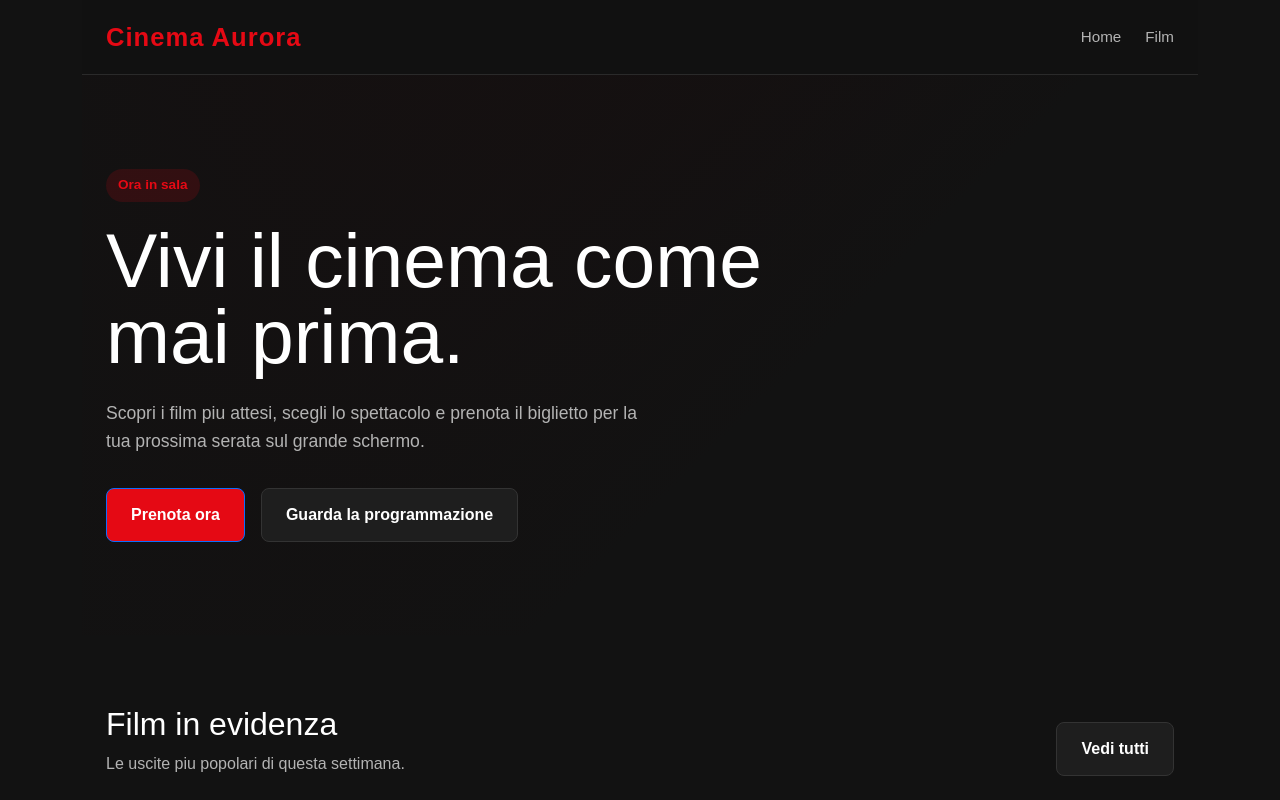
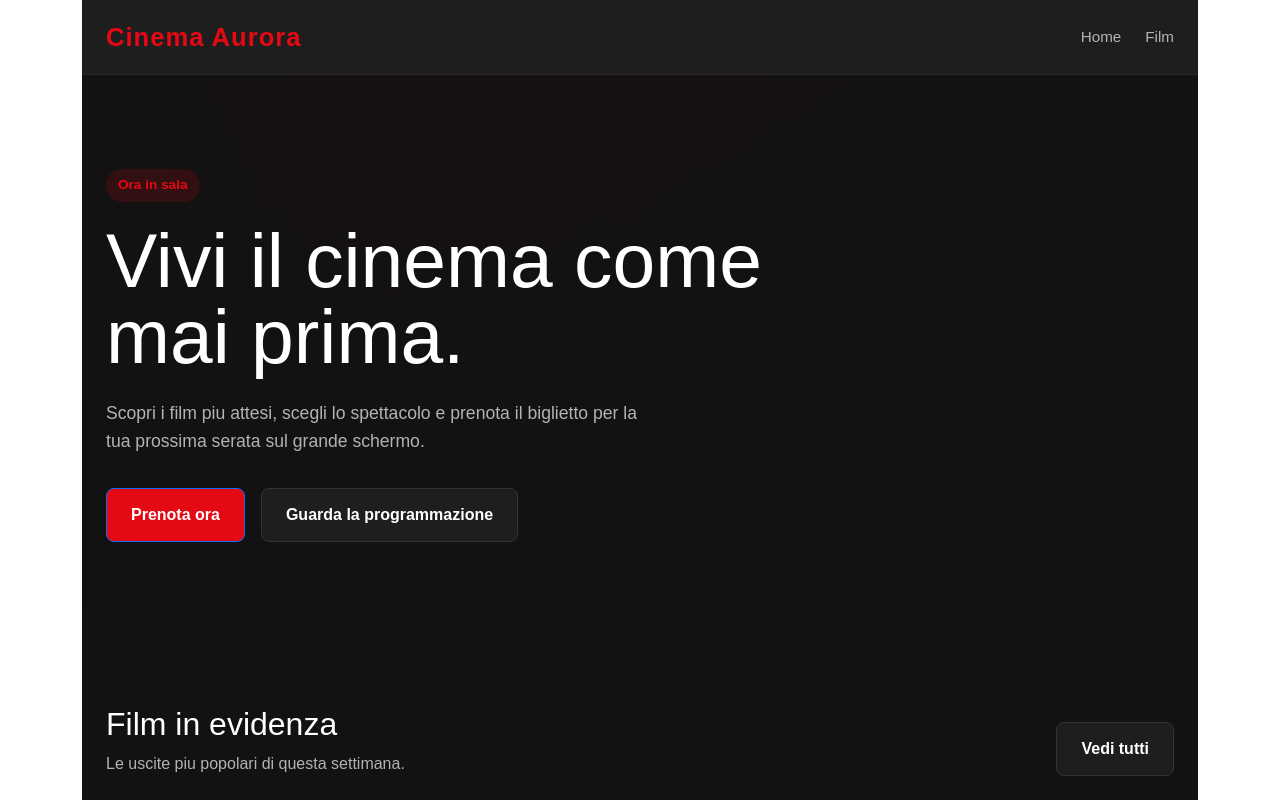
Before and after one commit to sGabri99/CinemaFront, an Angular app: page /home in a window 1280 px wide. Shown: the top 800 px of the page. Built offline with nearby package versions, Linux system fonts and the light colour scheme; no server answers.

Commit message:
Revert "component aggiornati"
This reverts commit fc64d48519539ce2bad307d78df7cda6ca3b1e51.

```diff
--- a/src/styles.css
+++ b/src/styles.css
@@ -1,17 +1 @@
 /* You can add global styles to this file, and also import other style files */
-
-html,
-body {
-  min-height: 100%;
-}
-
-body {
-  background: #121212;
-  margin: 0;
-}
-
-app-root {
-  display: block;
-  min-height: 100vh;
-  background: #121212;
-}
```
